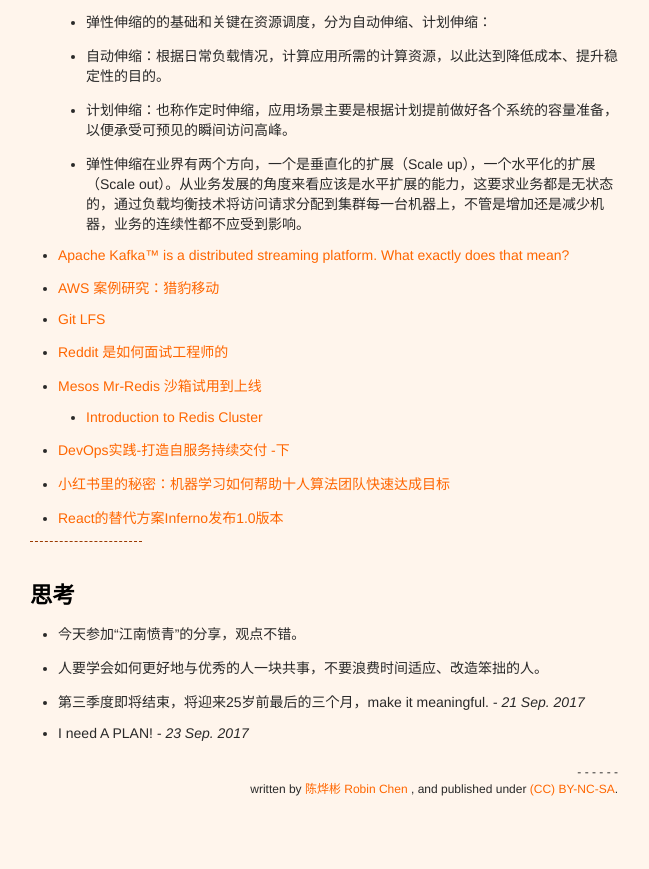
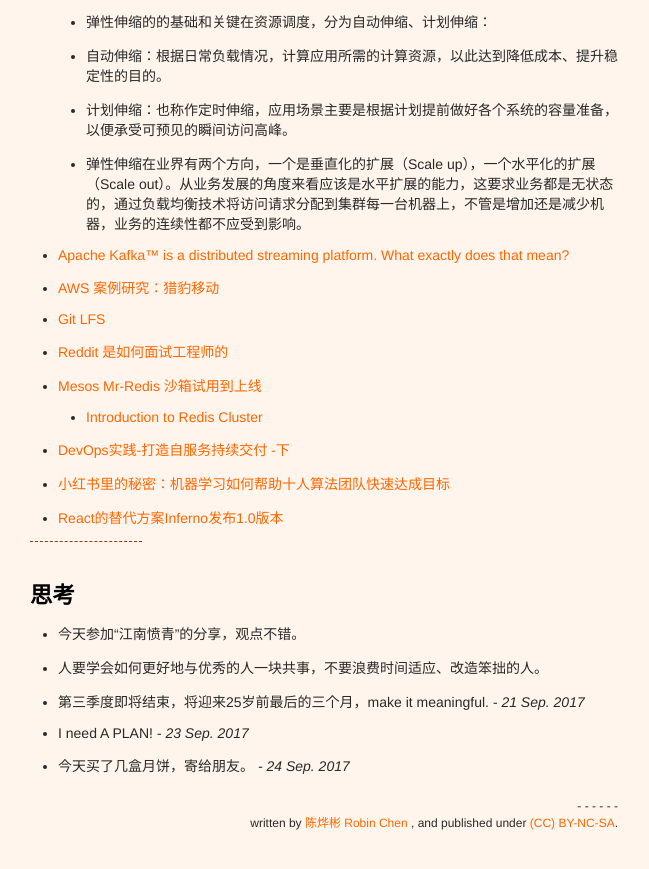
Before and after one commit to xianyuxmu/xianyuxmu.github.io, a Jekyll site: the page built from _posts/2017-09-02-monthly-reading.md, in a window 1280 px wide and 900 px high, scrolled down 2172 px. Shown: the top 869 px of the window, without its empty margins (316-965 px from the left). Built offline with Jekyll 4.4.1, drawn with Linux system fonts in a browser that asks for light colours; comment, search, counter and statistics services are not loaded.

Commit message:
24 Sep. 2017

```diff
--- a/_posts/2017-09-02-monthly-reading.md
+++ b/_posts/2017-09-02-monthly-reading.md
@@ -112,3 +112,4 @@
 - 人要学会如何更好地与优秀的人一块共事，不要浪费时间适应、改造笨拙的人。
 - 第三季度即将结束，将迎来25岁前最后的三个月，make it meaningful. *- 21 Sep. 2017*
 - I need A PLAN! *- 23 Sep. 2017*
+- 今天买了几盒月饼，寄给朋友。 *- 24 Sep. 2017*
```
